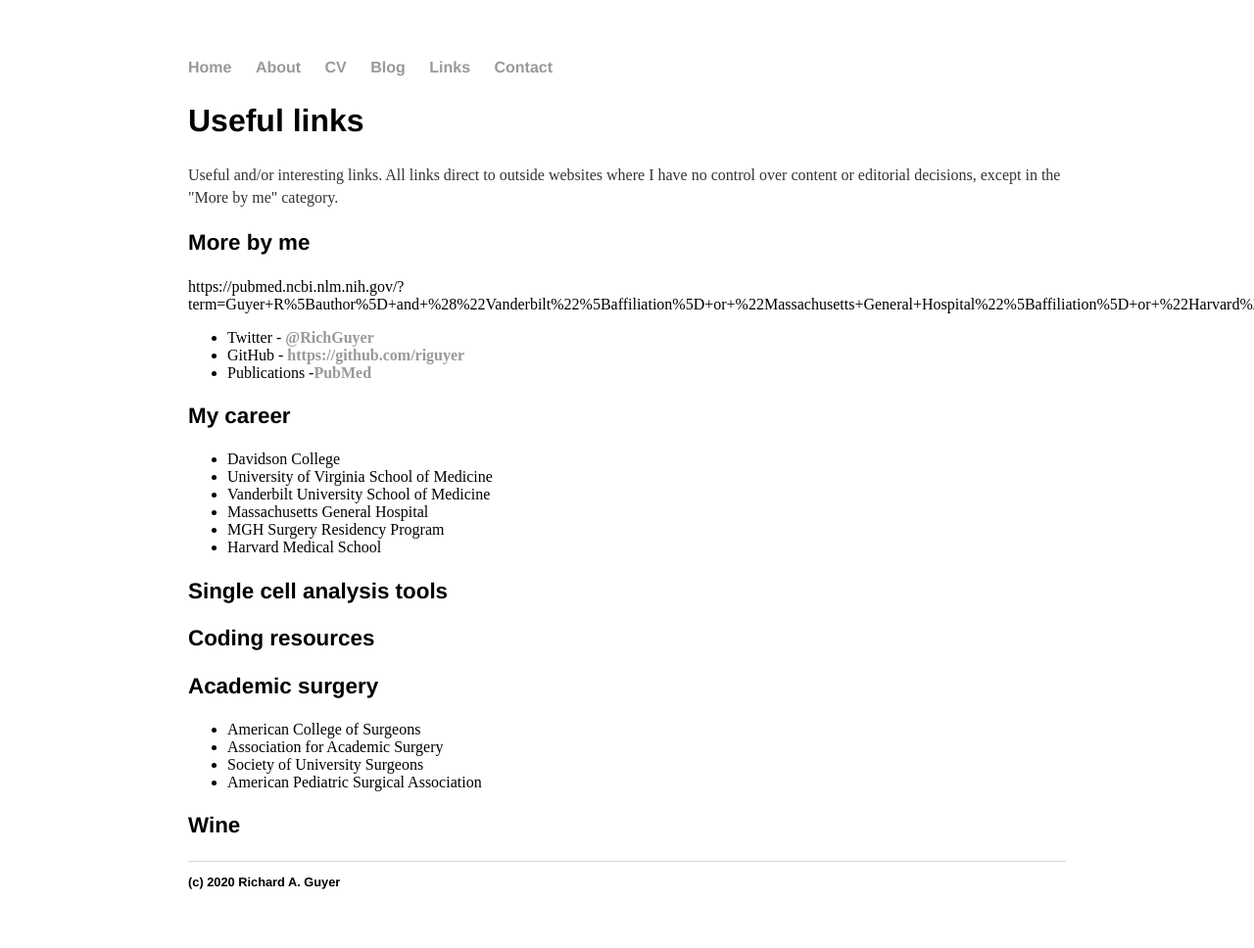
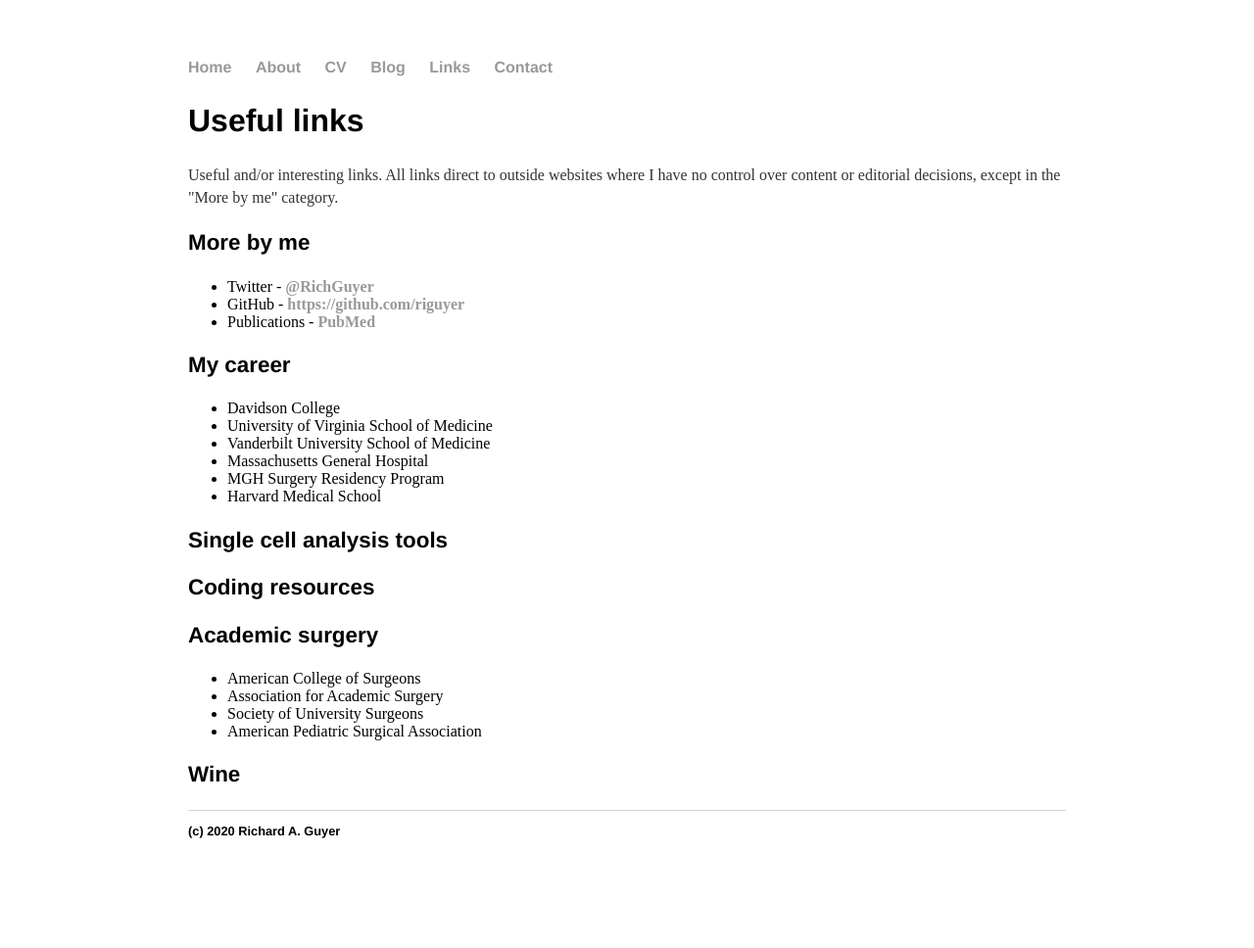
Before and after one commit to riguyer/riguyer.github.io, a Jekyll site: the page built from links.html, in a window 1280 px wide. Shown: the whole page at 98% size. Built offline with Jekyll 4.4.1, drawn with Linux system fonts in a browser that asks for light colours; after the commit the page ends 916 px from its top, so only the background shows below that; some of the changed lines change nothing that is shown.

Commit message:
Update links.html

```diff
--- a/links.html
+++ b/links.html
@@ -9,11 +9,11 @@
 	Useful and/or interesting links. All links direct to outside websites where I have no control over content or editorial decisions, except in the "More by me" category.</p>
 	</p>
 
-		<h3>More by me</h3>https://pubmed.ncbi.nlm.nih.gov/?term=Guyer+R%5Bauthor%5D+and+%28%22Vanderbilt%22%5Baffiliation%5D+or+%22Massachusetts+General+Hospital%22%5Baffiliation%5D+or+%22Harvard%22%5Baffiliation%5D%29&sort=date
+		<h3>More by me</h3>
 		<ul>
 			<li> Twitter - <a href=https://twitter.com/richguyer><b>@RichGuyer</b></a> </li>
 			<li> GitHub - <a href=https://github.com/riguyer><b>https://github.com/riguyer</b></a> </li>
-			<li> Publications -<a href=https://pubmed.ncbi.nlm.nih.gov/?term=Guyer+R%5Bauthor%5D+and+%28%22Vanderbilt%22%5Baffiliation%5D+or+%22Massachusetts+General+Hospital%22%5Baffiliation%5D+or+%22Harvard%22%5Baffiliation%5D%29&sort=date><b>PubMed</b></a> </li>
+			<li> Publications - <a href=https://pubmed.ncbi.nlm.nih.gov/?term=Guyer+R%5Bauthor%5D+and+%28%22Vanderbilt%22%5Baffiliation%5D+or+%22Massachusetts+General+Hospital%22%5Baffiliation%5D+or+%22Harvard%22%5Baffiliation%5D%29&sort=date><b>PubMed</b></a> </li>
 		</ul>
 
 		<h3>My career</h3>
```
